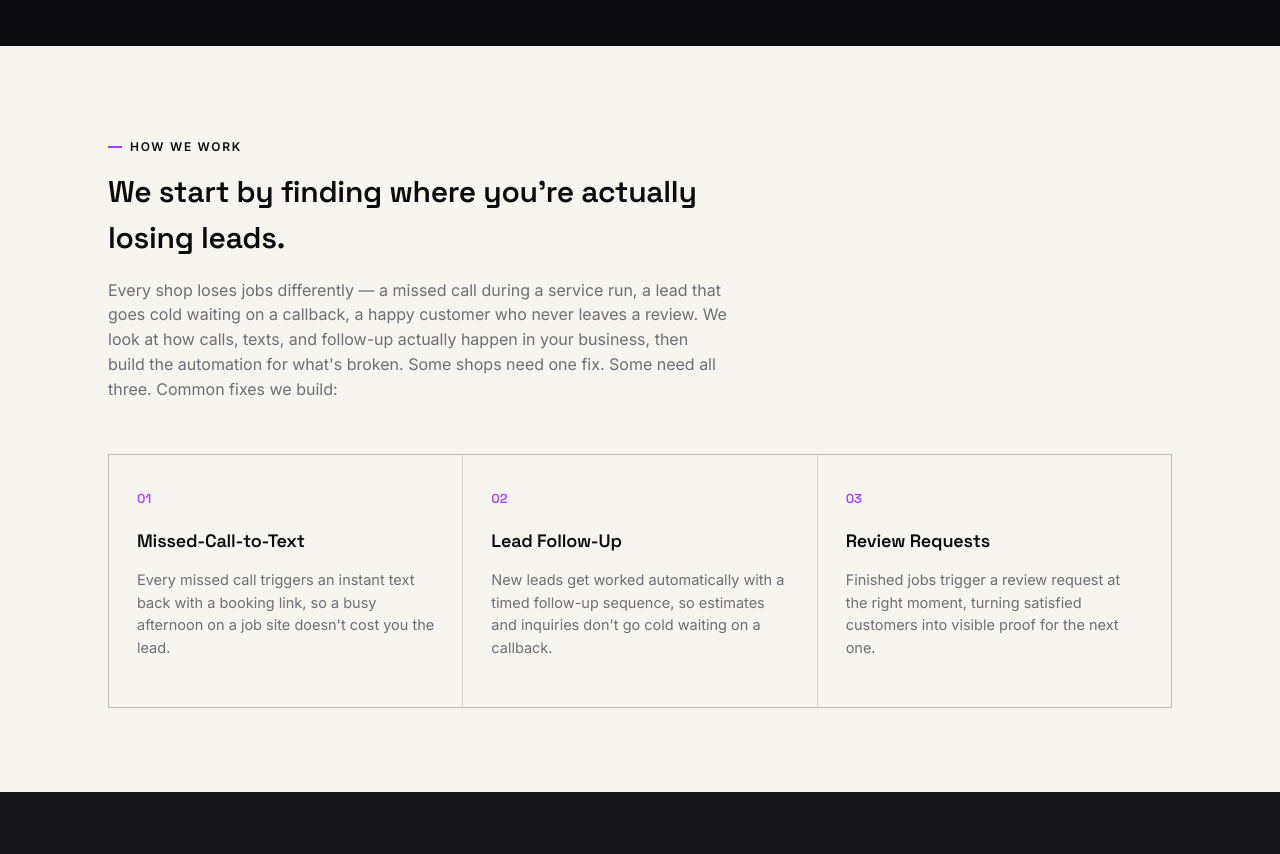
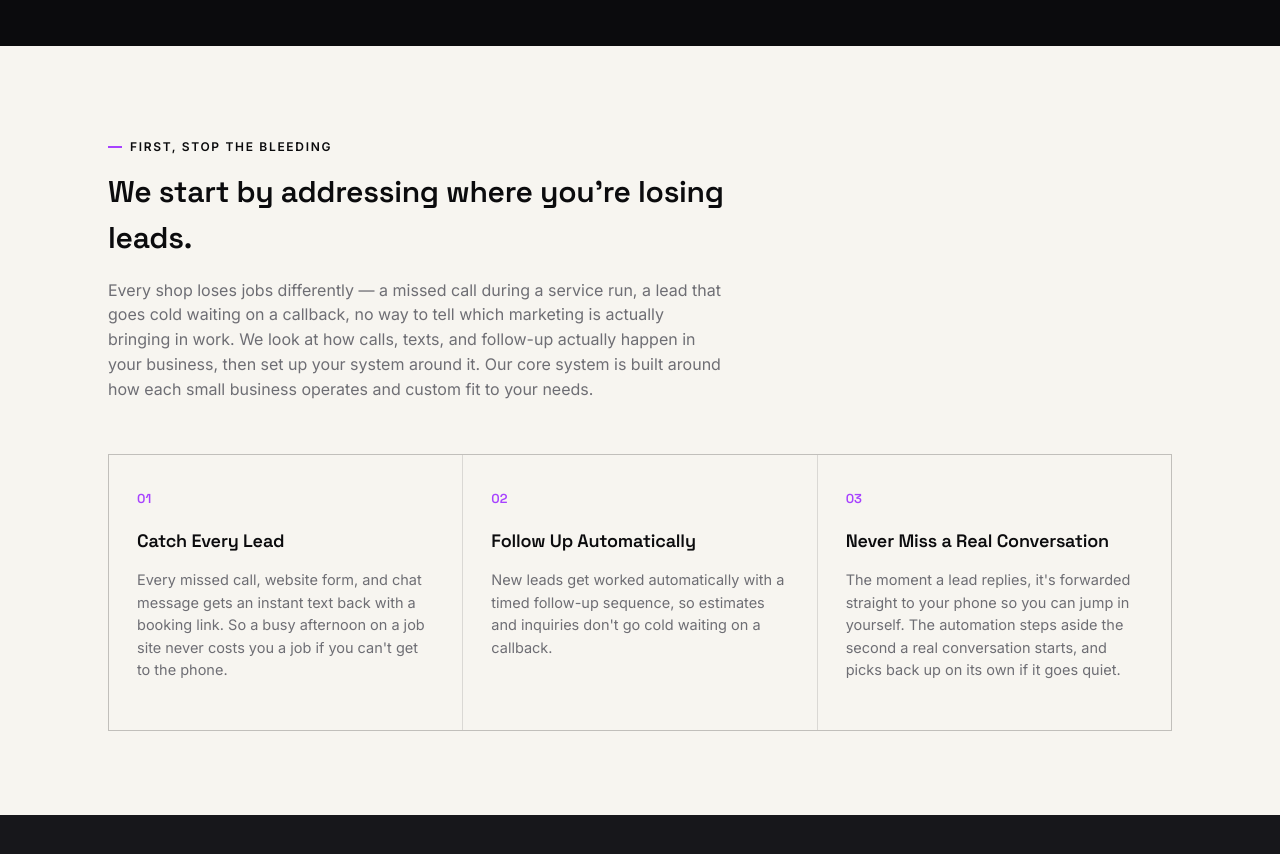
Before and after one commit to IsaacLussier/xebra-holdings-site, a plain HTML site: page index.html in a window 1280 px wide. Shown: the part 540-1394 px from the top of the page. Drawn offline with Linux system fonts and the light colour scheme.

Commit message:
Rework "How We Work" section copy
Reframe the three fixes around lead capture, follow-up, and handing
off to a real conversation, and update the kicker/heading/intro to match.

Co-Authored-By: Claude Sonnet 5 <noreply@anthropic.com>

```diff
--- a/index.html
+++ b/index.html
@@ -400,25 +400,25 @@ html, body { margin: 0; padding: 0; }
 <section class="pad">
   <div class="wrap">
     <div class="section-head">
-      <span class="kicker">How We Work</span>
-      <h2>We start by finding where you're actually losing leads.</h2>
-      <p>Every shop loses jobs differently — a missed call during a service run, a lead that goes cold waiting on a callback, a happy customer who never leaves a review. We look at how calls, texts, and follow-up actually happen in your business, then build the automation for what's broken. Some shops need one fix. Some need all three. Common fixes we build:</p>
+      <span class="kicker">First, Stop the Bleeding</span>
+      <h2>We start by addressing where you're losing leads.</h2>
+      <p>Every shop loses jobs differently — a missed call during a service run, a lead that goes cold waiting on a callback, no way to tell which marketing is actually bringing in work. We look at how calls, texts, and follow-up actually happen in your business, then set up your system around it. Our core system is built around how each small business operates and custom fit to your needs.</p>
     </div>
     <div class="cards">
       <div class="card">
         <span class="num">01</span>
-        <h3>Missed-Call-to-Text</h3>
-        <p>Every missed call triggers an instant text back with a booking link, so a busy afternoon on a job site doesn't cost you the lead.</p>
+        <h3>Catch Every Lead</h3>
+        <p>Every missed call, website form, and chat message gets an instant text back with a booking link. So a busy afternoon on a job site never costs you a job if you can't get to the phone.</p>
       </div>
       <div class="card">
         <span class="num">02</span>
-        <h3>Lead Follow-Up</h3>
+        <h3>Follow Up Automatically</h3>
         <p>New leads get worked automatically with a timed follow-up sequence, so estimates and inquiries don't go cold waiting on a callback.</p>
       </div>
       <div class="card">
         <span class="num">03</span>
-        <h3>Review Requests</h3>
-        <p>Finished jobs trigger a review request at the right moment, turning satisfied customers into visible proof for the next one.</p>
+        <h3>Never Miss a Real Conversation</h3>
+        <p>The moment a lead replies, it's forwarded straight to your phone so you can jump in yourself. The automation steps aside the second a real conversation starts, and picks back up on its own if it goes quiet.</p>
       </div>
     </div>
   </div>
```
